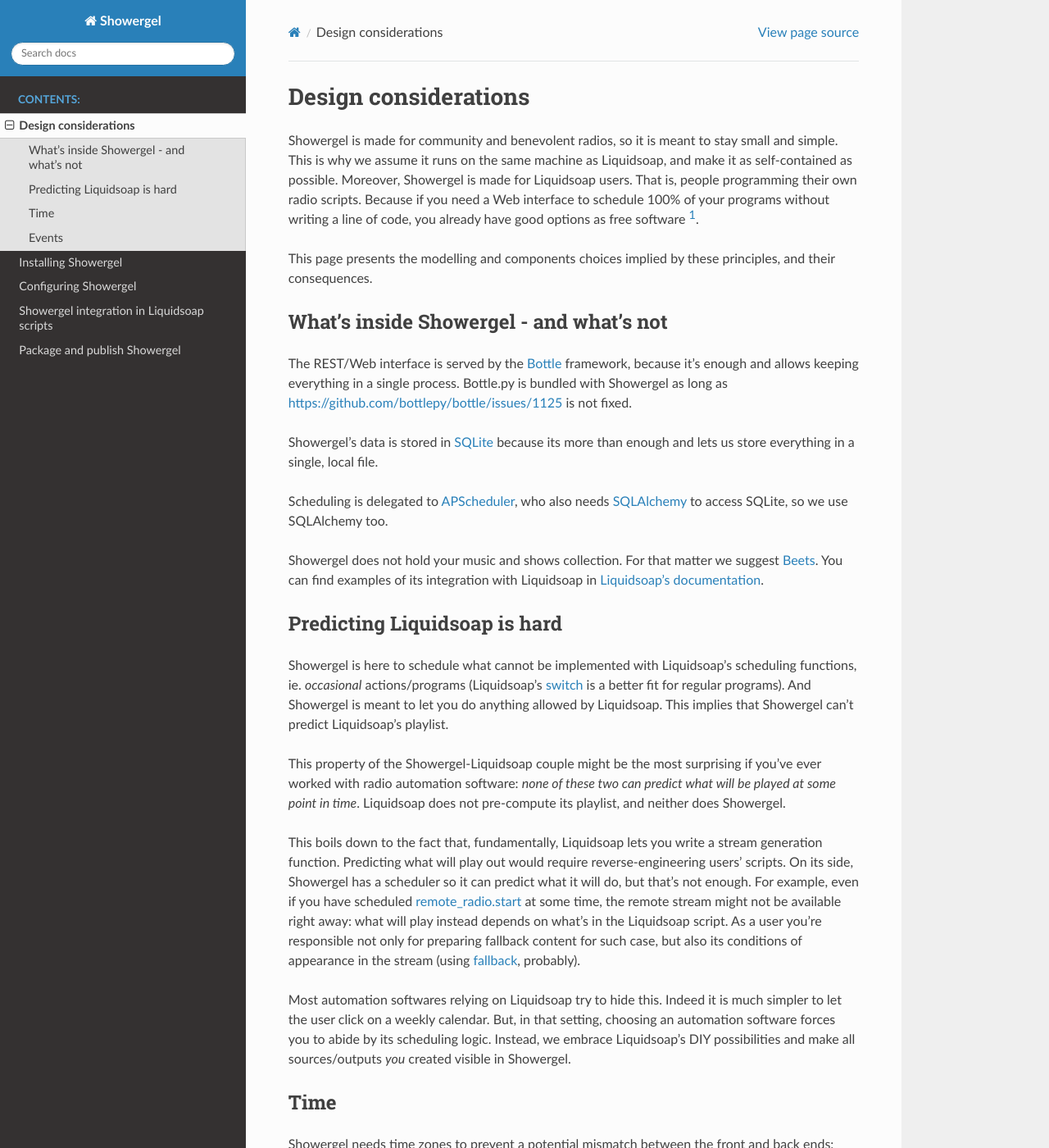
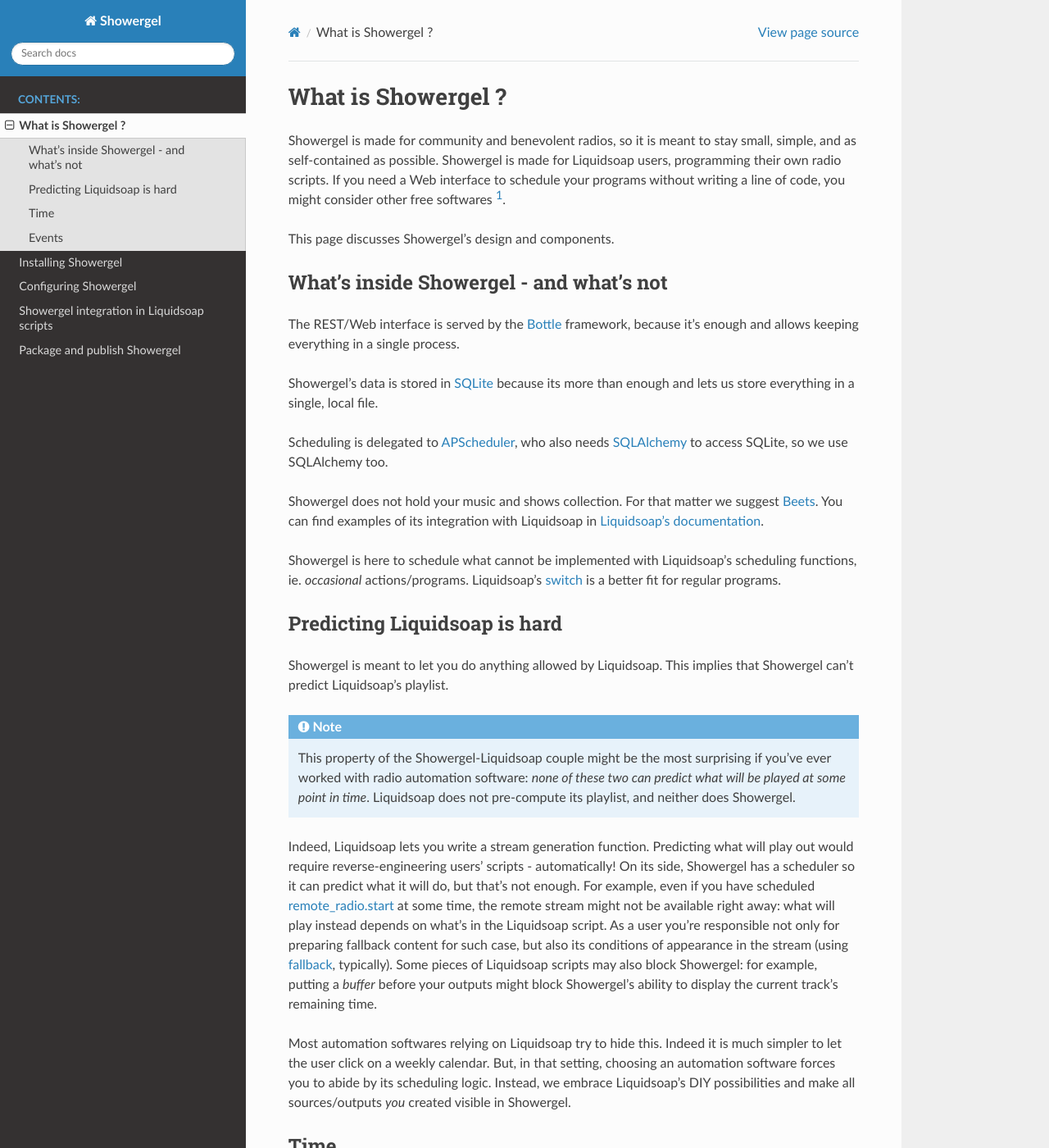
Before and after one commit to martinkirch/showergel, a Sphinx documentation site: the page built from docs/what.rst, in a window 1280 px wide and 1400 px high. Shown: the whole window at 82% size. Built offline with Sphinx 7.4.7 and the Read the Docs theme 2.0.0, drawn with Linux system fonts in a browser that asks for light colours; pages that are not in the unit, such as notebooks, are missing from menus.

```diff
--- a/docs/liquidsoap.rst
+++ b/docs/liquidsoap.rst
@@ -19,7 +19,7 @@ Showergel's quickstart.liq
 
 We showcase the complete Showergel integration in a "quick-start script" you can download
 :download:`here <_static/quickstart.liq>`.
-It is tested against Liquidsoap 1.4.4.
+It is tested against Liquidsoap 2.0.x.
 This ``.liq`` file defines typical radio sources and is heavily commented:
 you can use it to start your first stream, or pick portions that would improve
 your existing script (it also contain a few Liquidsoap tricks!).
--- a/docs/design.rst
+++ b/docs/what.rst
@@ -1,26 +1,22 @@
-.. _design:
+.. _what:
 
-Design considerations
-=====================
+What is Showergel ?
+===================
 
 Showergel is made for community and benevolent radios,
-so it is meant to stay small and simple.
-This is why we assume it runs on the same machine as Liquidsoap,
-and make it as self-contained as possible.
-Moreover, Showergel is made for Liquidsoap users.
-That is, people programming their own radio scripts.
-Because if you need a Web interface to schedule 100% of your programs without writing a
-line of code, you already have good options as free software [#]_.
+so it is meant to stay small, simple, and as self-contained as possible.
+Showergel is made for Liquidsoap users,
+programming their own radio scripts.
+If you need a Web interface to schedule your programs without writing a line of code,
+you might consider other free softwares [#]_.
 
-This page presents the modelling and components choices implied by these principles,
-and their consequences.
+This page discusses Showergel's design and components.
 
 What's inside Showergel - and what's not
 ----------------------------------------
 
 The REST/Web interface is served by the Bottle_ framework,
 because it's enough and allows keeping everything in a single process.
-Bottle.py is bundled with Showergel as long as https://github.com/bottlepy/bottle/issues/1125 is not fixed.
 
 Showergel's data is stored in SQLite_ because its more than enough and lets us
 store everything in a single, local file.
@@ -33,25 +29,28 @@ For that matter we suggest Beets_.
 You can find examples of its integration with Liquidsoap in
 `Liquidsoap's documentation <https://www.liquidsoap.info/doc-dev/beets.html>`_.
 
+Showergel is here to schedule what cannot be implemented with Liquidsoap's
+scheduling functions, ie. *occasional* actions/programs.
+Liquidsoap's `switch <https://www.liquidsoap.info/doc-dev/cookbook.html#scheduling>`_
+is a better fit for regular programs.
+
 
 Predicting Liquidsoap is hard
 -----------------------------
 
-Showergel is here to schedule what cannot be implemented with Liquidsoap's
-scheduling functions, ie. *occasional* actions/programs
-(Liquidsoap's `switch <https://www.liquidsoap.info/doc-dev/cookbook.html#scheduling>`_
-is a better fit for regular programs).
-And Showergel is meant to let you do anything allowed by Liquidsoap.
+Showergel is meant to let you do anything allowed by Liquidsoap.
 This implies that Showergel can't predict Liquidsoap's playlist.
 
-This property of the Showergel-Liquidsoap couple
-might be the most surprising if you've ever worked with radio automation software:
-*none of these two can predict what will be played at some point in time*.
-Liquidsoap does not pre-compute its playlist, and neither does Showergel.
+.. note::
 
-This boils down to the fact that, fundamentally,
-Liquidsoap lets you write a stream generation function.
-Predicting what will play out would require reverse-engineering users' scripts.
+    This property of the Showergel-Liquidsoap couple
+    might be the most surprising if you've ever worked with radio automation software:
+    *none of these two can predict what will be played at some point in time*.
+    Liquidsoap does not pre-compute its playlist, and neither does Showergel.
+
+
+Indeed, Liquidsoap lets you write a stream generation function.
+Predicting what will play out would require reverse-engineering users' scripts - automatically!
 On its side, Showergel has a scheduler so it can predict what it will do, but that's not enough.
 For example, even if you have scheduled
 `remote_radio.start <https://www.liquidsoap.info/doc-dev/reference.html#input.http>`_
@@ -60,7 +59,10 @@ what will play instead depends on what's in the Liquidsoap script.
 As a user you're responsible not only for preparing fallback content for such case,
 but also its conditions of appearance in the stream
 (using `fallback <https://www.liquidsoap.info/doc-dev/reference.html#fallback>`_,
-probably).
+typically).
+Some pieces of Liquidsoap scripts may also block Showergel:
+for example, putting a `buffer` before your outputs might block Showergel's ability
+to display the current track's remaining time.
 
 Most automation softwares relying on Liquidsoap try to hide this.
 Indeed it is much simpler to let the user click on a weekly calendar.
```
Also changed, not shown: docs/index.rst (+5 -7 lines), docs/installing.rst (+29 -38 lines), 1 other file.
